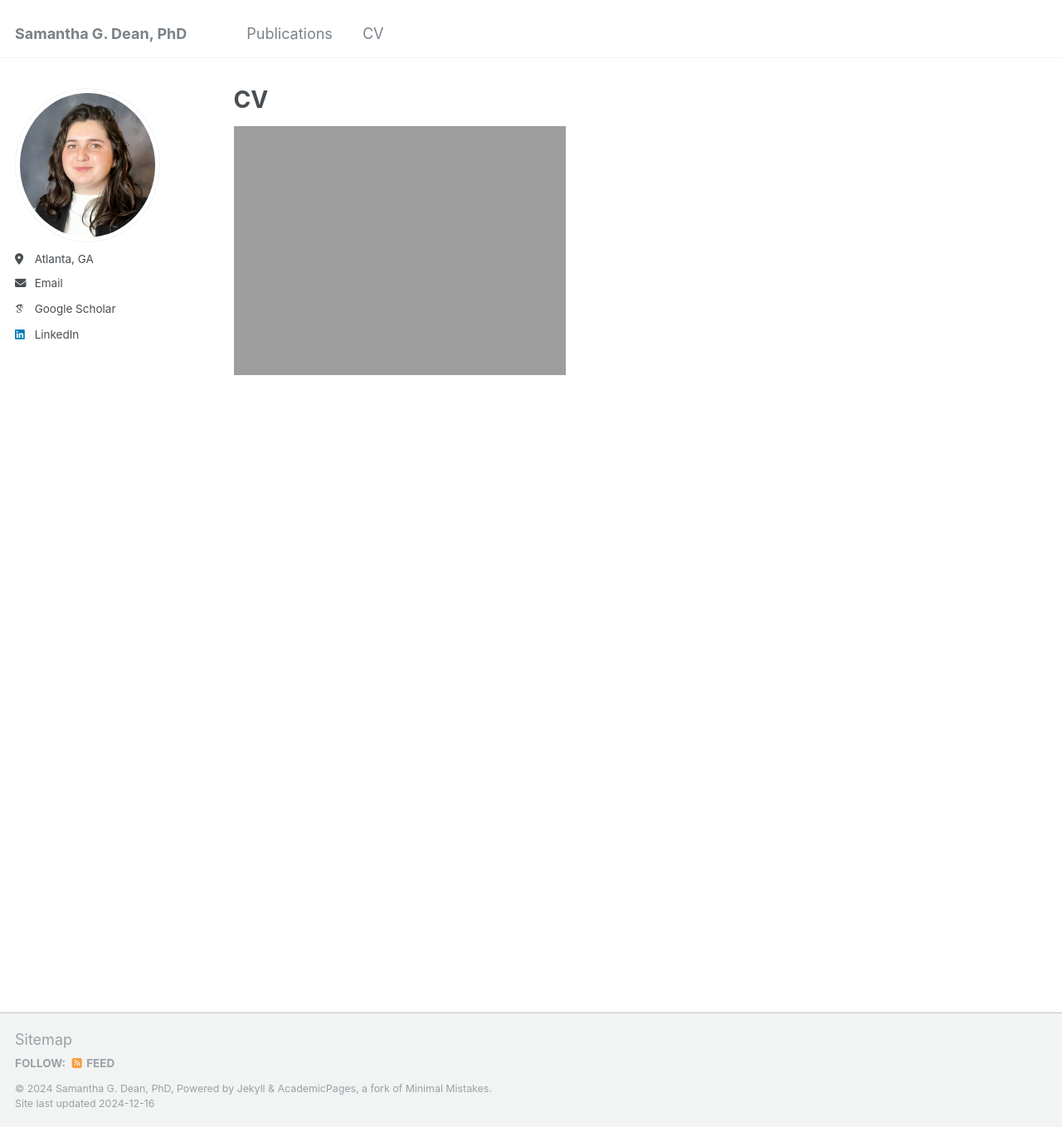
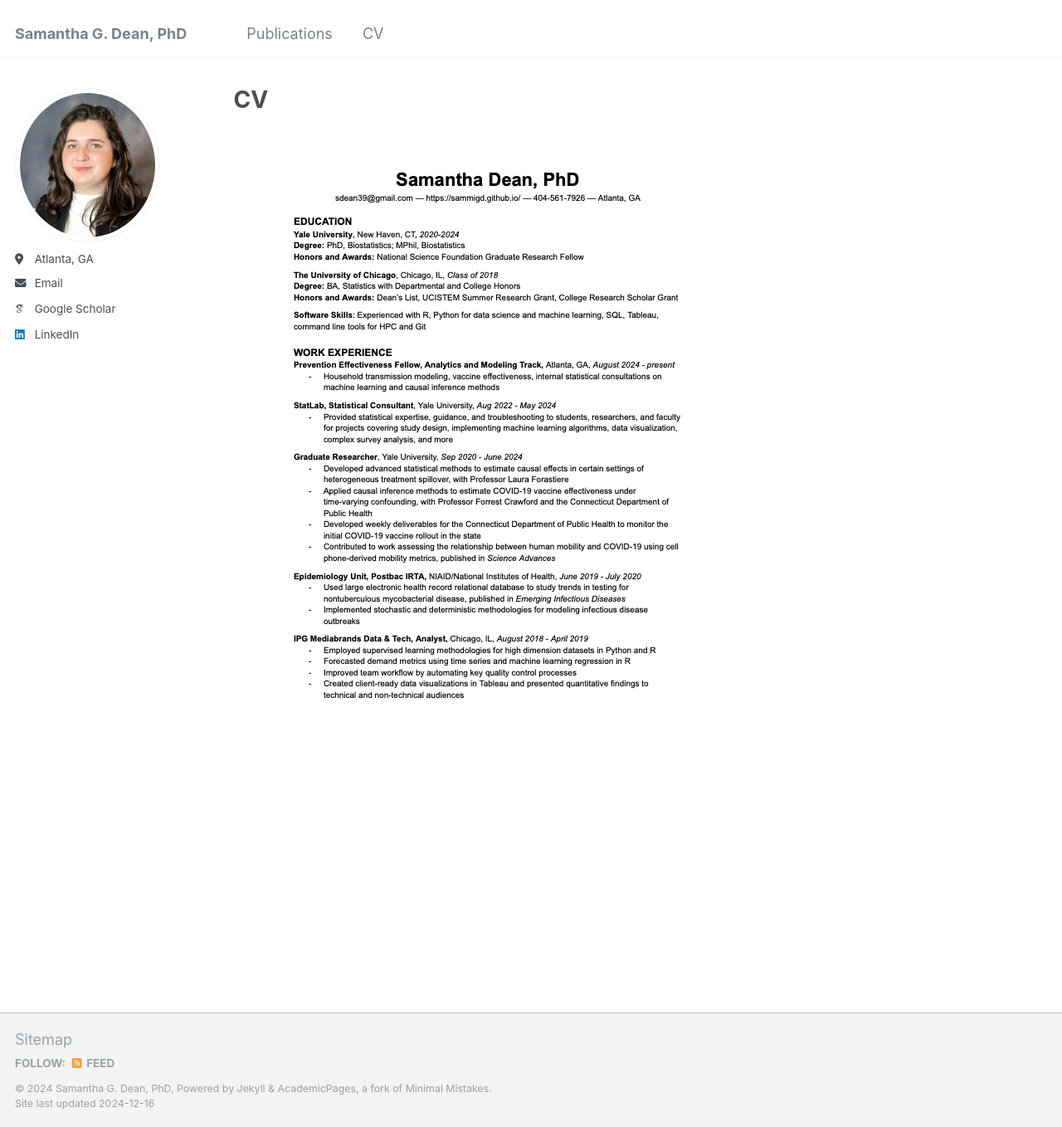
Before and after one commit to sammigd/sammigd.github.io, a Jekyll site: the page built from _pages/cv.md, in a window 1280 px wide and 1358 px high. Shown: the whole window at 83% size. Built offline with Jekyll 4.4.1, drawn with Linux system fonts in a browser that asks for light colours; some web fonts are replaced.

Commit message:
troubleshooting cv

```diff
--- a/_pages/cv.md
+++ b/_pages/cv.md
@@ -7,4 +7,4 @@ redirect_from:
   - /resume
 ---
 
-![cv as of Dec 15 2024]('../images/SamanthaDeanCV.12.15.2024.png')
+![cv as of Dec 15 2024 (test)](../images/SamanthaDeanCV.12.15.2024.png)
```
Also changed, not shown: 1 other file.
